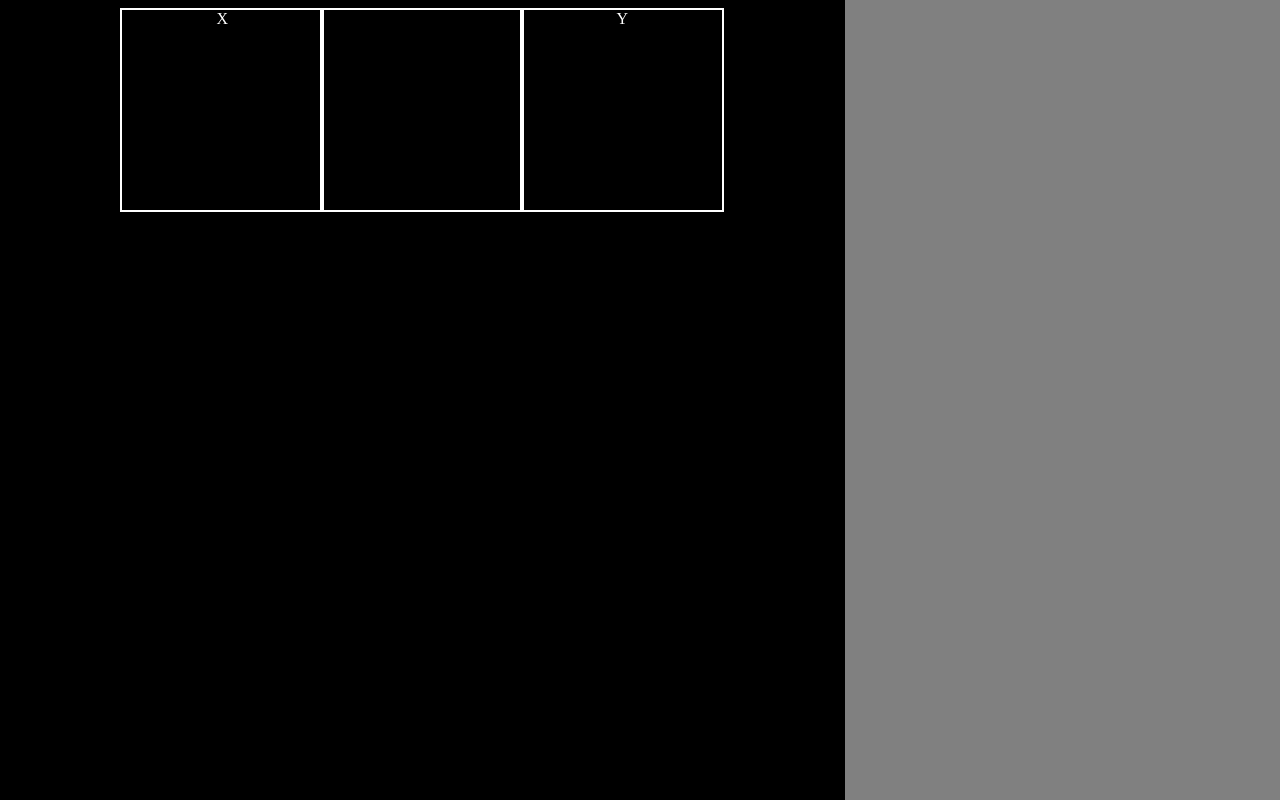
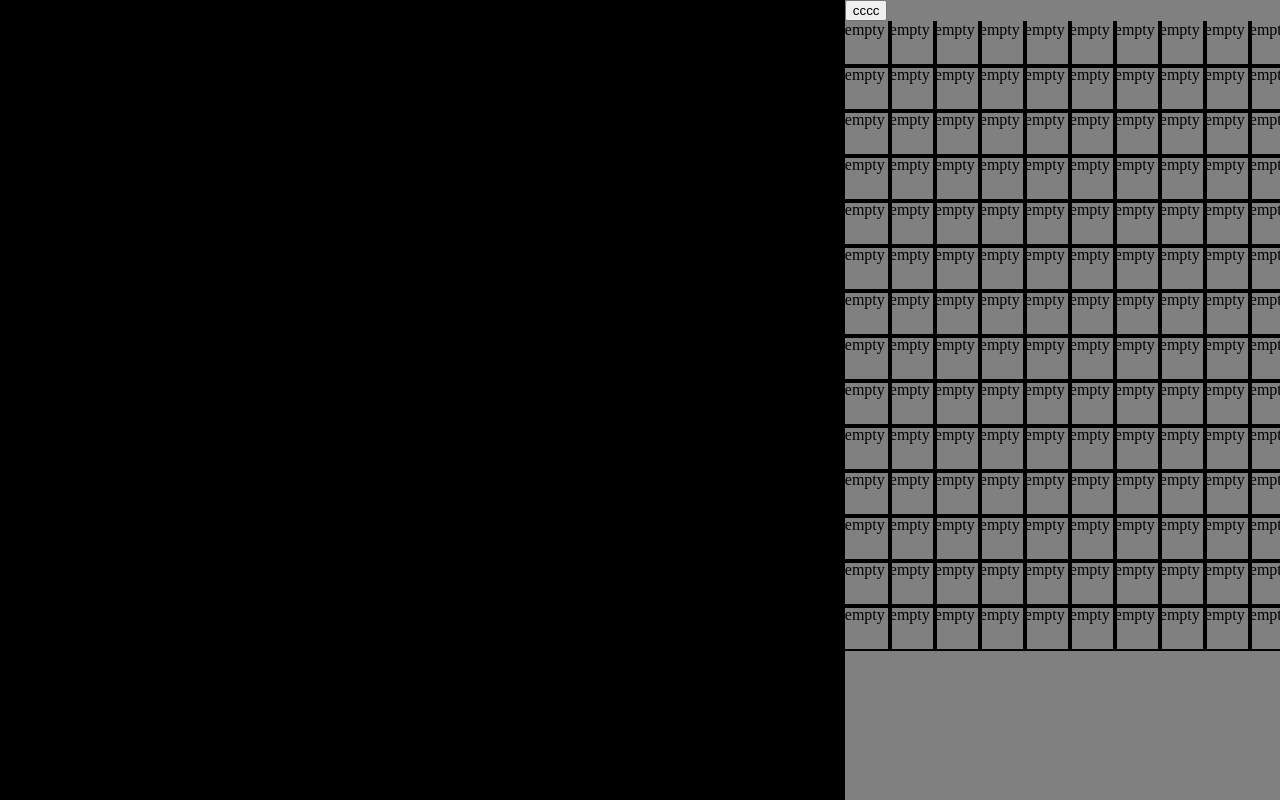
Before and after one commit to mikeski-aa/react-ts-tarkov, a React (Vite) app: page / in a window 1280 px wide. Built offline with nearby package versions, Linux system fonts and the light colour scheme.

Commit message:
Working on draga nd drop on 2d grid

```diff
--- a/src/App.css
+++ b/src/App.css
@@ -26,3 +26,28 @@
   color: white;
   text-align: center;
 }
+
+.gridLine {
+  display: flex;
+  width: 100%;
+}
+
+.gridRow {
+  width: 100%;
+  height: 45px;
+  display: flex;
+}
+
+.gridItem {
+  outline: 2px solid rgb(0, 0, 0);
+  width: 45px;
+  height: 45px;
+}
+
+.gridHolder {
+  display: flex;
+  flex-wrap: wrap;
+  height: 630px;
+  width: 450px;
+  overflow-y: scroll;
+}
--- a/src/App.tsx
+++ b/src/App.tsx
@@ -1,6 +1,6 @@
 import { SyntheticEvent, useState } from "react";
 import "./App.css";
-import InventoryGrid from "./components/InventoryGrid";
+import InventoryGrid, { IBoxObject } from "./components/InventoryGrid";
 import ItemTile from "./components/ItemTile";
 
 export interface IGridObject {
@@ -14,10 +14,26 @@ function App() {
   const [itemReplaced, setItemReplaced] = useState<string>("");
   const [sucDrop, setSucDrop] = useState<boolean>(false);
 
+  const test: IBoxObject = {
+    name: "gridItem",
+    item: "empty",
+    xindex: null,
+    yindex: null,
+  };
+  const [gridArray, setGridArray] = useState(
+    Array(28)
+      .fill(null)
+      .map((_, yIndex) =>
+        Array(10)
+          .fill(null)
+          .map((_, xIndex) => ({ ...test, xindex: xIndex, yindex: yIndex }))
+      )
+  );
+
   return (
     <div className="mainContent">
       <div className="tempBlocker">
-        <ItemTile
+        {/* <ItemTile
           val="X"
           itemDragged={itemDragged}
           itemReplaced={itemReplaced}
@@ -43,9 +59,30 @@ function App() {
           setItemReplaced={setItemReplaced}
           setSucDrop={setSucDrop}
           sucDrop={sucDrop}
-        />
+        /> */}
       </div>
-      <div className="gridBlocker">{/* <InventoryGrid /> */}</div>
+      <div className="gridBlocker">
+        <button onClick={() => console.log(gridArray)}>cccc</button>
+        <div className="gridHolder">
+          {gridArray.map((row, yIndex) => (
+            <div className={`gridRow ${yIndex}`} key={yIndex}>
+              {row.map((item, xIndex) => (
+                <ItemTile
+                  key={xIndex}
+                  val={item.item}
+                  itemDragged={itemDragged}
+                  itemReplaced={itemReplaced}
+                  setItemDragged={setItemDragged}
+                  setItemReplaced={setItemReplaced}
+                  setSucDrop={setSucDrop}
+                  sucDrop={sucDrop}
+                  inputCoord={[xIndex, yIndex]}
+                />
+              ))}
+            </div>
+          ))}
+        </div>
+      </div>
     </div>
   );
 }
--- a/src/components/ItemTile.tsx
+++ b/src/components/ItemTile.tsx
@@ -8,6 +8,7 @@ function ItemTile({
   setItemReplaced,
   setSucDrop,
   sucDrop,
+  inputCoord,
 }: {
   val: string;
   itemDragged: string;
@@ -16,8 +17,10 @@ function ItemTile({
   setItemReplaced: Dispatch<SetStateAction<string>>;
   setSucDrop: Dispatch<SetStateAction<boolean>>;
   sucDrop: boolean;
+  inputCoord: number[];
 }) {
   const [itemName, setItemName] = useState<string>(val);
+  let coords = inputCoord;
 
   const handleDropLogic = (e: SyntheticEvent) => {
     const target = e.target as HTMLInputElement;
@@ -51,7 +54,7 @@ function ItemTile({
 
   return (
     <div
-      className="dragboxtest"
+      className={`gridItem ${coords}`}
       draggable
       onDrop={(e) => handleDropLogic(e)}
       onDragStart={(e) => handleDragStart(e)}
```
